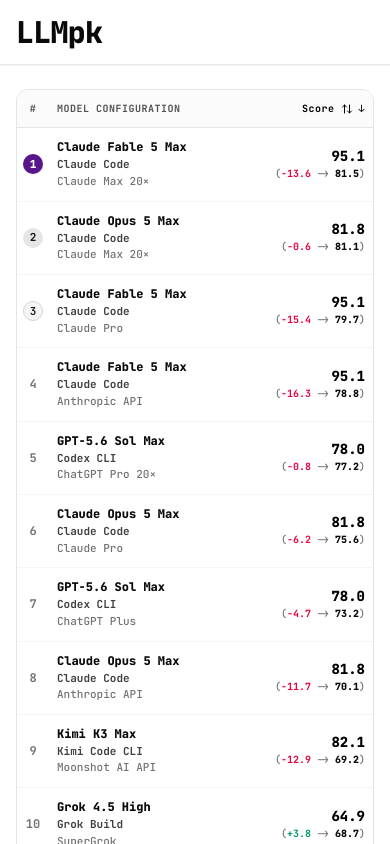
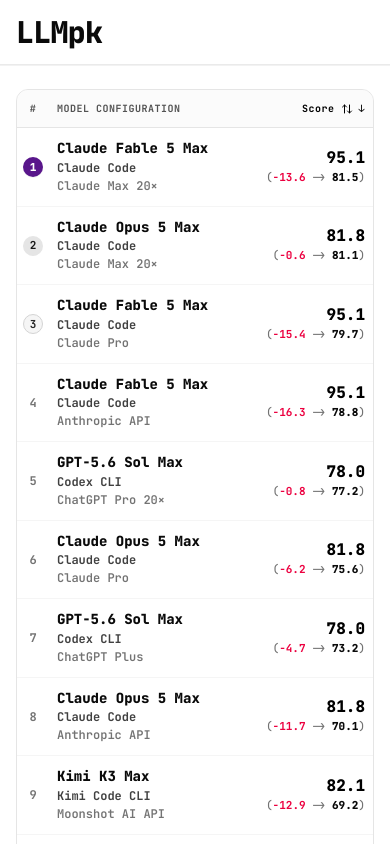
Before and after one commit to Vita0818/LLM-pk, a React (Vite) app: page / in a window 390 px wide. Shown: the top 844 px of the page. Built offline with nearby package versions, Linux system fonts and the light colour scheme.

Commit message:
style: enlarge model configuration font sizes for mobile view

```diff
--- a/src/VercelAestheticPreview.tsx
+++ b/src/VercelAestheticPreview.tsx
@@ -312,7 +312,7 @@
                         {/* Model Configuration: Left-Aligned, Fills All Available Middle Space */}
                         <td className="px-2 sm:px-5 py-3 sm:py-3.5 font-brand-mono text-left w-full min-w-0">
                           <div className="space-y-0.5 sm:space-y-1">
-                            <div className="font-extrabold text-neutral-950 text-xs sm:text-base group-hover:text-purple-900 transition-colors leading-tight">
+                            <div className="font-extrabold text-neutral-950 text-sm sm:text-base group-hover:text-purple-900 transition-colors leading-tight">
                               {parsed.model}
                             </div>
                             {/* Desktop: Harness | Provider on single line */}
@@ -322,9 +322,9 @@
                               <span className="truncate">{parsed.provider}</span>
                             </div>
                             {/* Mobile: 2 Separate Stacked Lines for Harness & Provider (Total 3 Lines) */}
-                            <div className="sm:hidden space-y-0.5 text-[11px]">
+                            <div className="sm:hidden space-y-0.5 text-xs">
                               <div className="font-bold text-neutral-700 truncate">{parsed.harness}</div>
-                              <div className="font-medium text-neutral-500 truncate">{parsed.provider}</div>
+                              <div className="font-semibold text-neutral-500 truncate">{parsed.provider}</div>
                             </div>
                           </div>
                         </td>
@@ -333,11 +333,11 @@
                         <td className="px-2 sm:px-5 py-3 sm:py-3.5 text-right sm:text-center font-brand-mono shrink-0 whitespace-nowrap">
                           <div className="flex flex-col items-end sm:items-center">
                             {/* Line 1: Main Intelligence Score */}
-                            <div className="font-black text-black text-sm sm:text-xl leading-none">
+                            <div className="font-black text-black text-base sm:text-xl leading-none">
                               {formatScore(capabilityScore)}
                             </div>
                             {/* Line 2: Practical Score Adjustment & Final Score */}
-                            <div className="text-[10px] sm:text-sm text-neutral-500 font-medium whitespace-nowrap mt-1">
+                            <div className="text-[11px] sm:text-sm text-neutral-500 font-medium whitespace-nowrap mt-1">
                               (
                               <span className={`font-bold ${practicalAdjustmentTextClass(practicalAdjustment)}`}>
                                 {formatPracticalAdjustment(practicalAdjustment)}
@@ -387,7 +387,7 @@
             <div className="flex flex-col sm:flex-row items-start sm:items-center justify-between gap-4 pb-1 font-brand-mono">
               <div className="space-y-0.5 sm:space-y-1">
                 {/* Line 1: Model Name */}
-                <h2 className="text-xl sm:text-3xl font-extrabold text-neutral-950 tracking-tight leading-tight">
+                <h2 className="text-2xl sm:text-3xl font-black text-neutral-950 tracking-tight leading-tight">
                   {parseConfigName(selectedScoreItem.config.name).model}
                 </h2>
 
@@ -400,10 +400,10 @@
 
                 {/* Mobile: 2 Separate Stacked Lines for Harness & Provider (Total 3 Lines) */}
                 <div className="sm:hidden space-y-0.5 font-brand-mono">
-                  <div className="text-sm font-bold text-neutral-700">
+                  <div className="text-base font-bold text-neutral-800">
                     {parseConfigName(selectedScoreItem.config.name).harness}
                   </div>
-                  <div className="text-xs font-medium text-neutral-500">
+                  <div className="text-base font-semibold text-neutral-500">
                     {parseConfigName(selectedScoreItem.config.name).provider}
                   </div>
                 </div>
```
